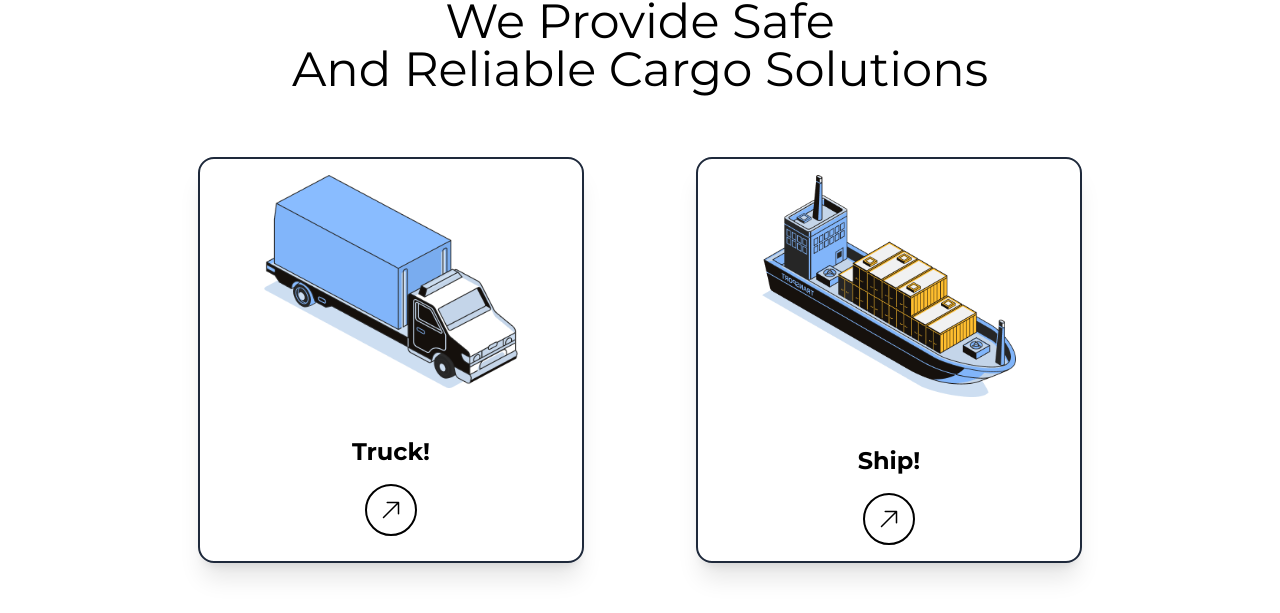
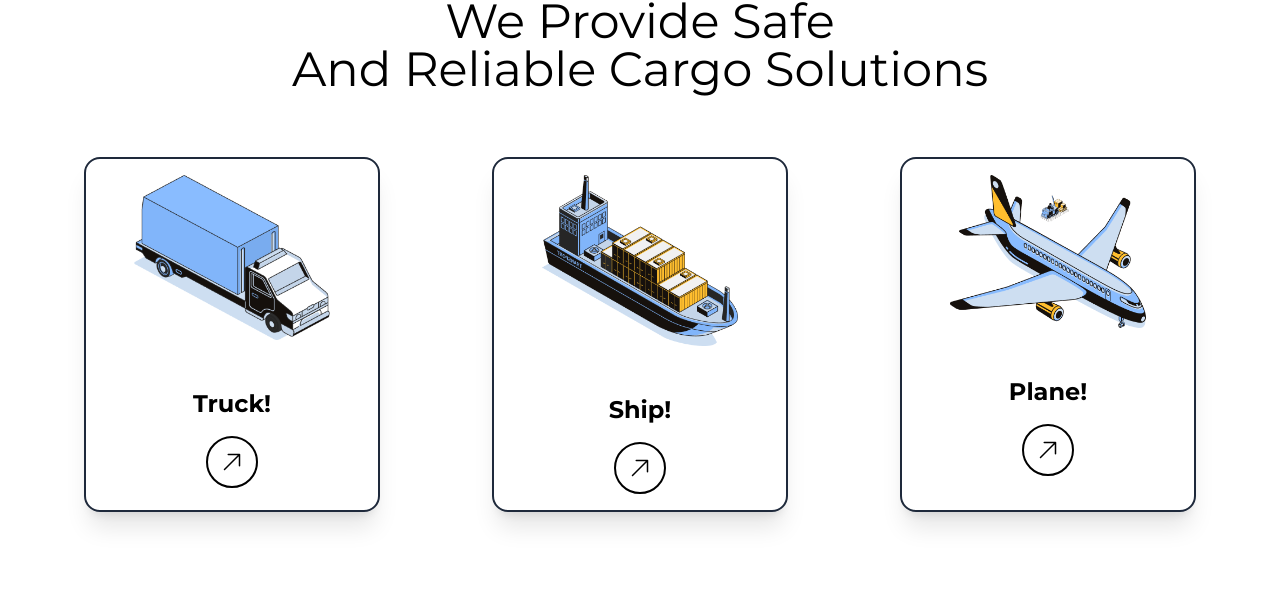
Before and after one commit to SEAWAVEIT/updatedDemoWork, a React (Vite) app: page / in a window 1280 px wide. Shown: the part 1301-1914 px from the top of the page. Built offline with nearby package versions, Linux system fonts and the light colour scheme.

Commit message:
Hero03 card changes

```diff
--- a/src/components/Main/Hero03.jsx
+++ b/src/components/Main/Hero03.jsx
@@ -87,7 +87,7 @@ function Hero03() {
         <h1 className="text-3xl sm:text-5xl">And Reliable Cargo Solutions</h1>
       </div>
       <div className="cards flex flex-wrap justify-center gap-8 sm:gap-12">
-        <div className="card border-2 border-slate-800 md:w-1/3 w-80 shadow-xl m-8">
+        <div className="card border-2 border-slate-800 md:w-1/4 w-80 px-8 shadow-xl m-8">
           <figure
             // onMouseOver={animateTruck}
             onMouseEnter={animateTruck}
@@ -123,7 +123,7 @@ function Hero03() {
             </div>
           </div>
         </div>
-        <div className="card border-2 border-slate-800 md:w-1/3 w-80 shadow-xl m-8">
+        <div className="card border-2 border-slate-800 md:w-1/4 w-80 px-8 shadow-xl m-8">
           <figure
             onMouseEnter={animateShip}
             // onMouseLeave={animateShip}
@@ -159,7 +159,7 @@ function Hero03() {
             </div>
           </div>
         </div>
-        <div className="card border-2 border-slate-800 md:w-1/3 w-80 shadow-xl m-8">
+        <div className="card border-2 border-slate-800 md:w-1/4 w-80 px-8 shadow-xl m-8">
           <figure
             // onMouseLeave={animatePlane}
             onMouseEnter={animatePlane}
```
